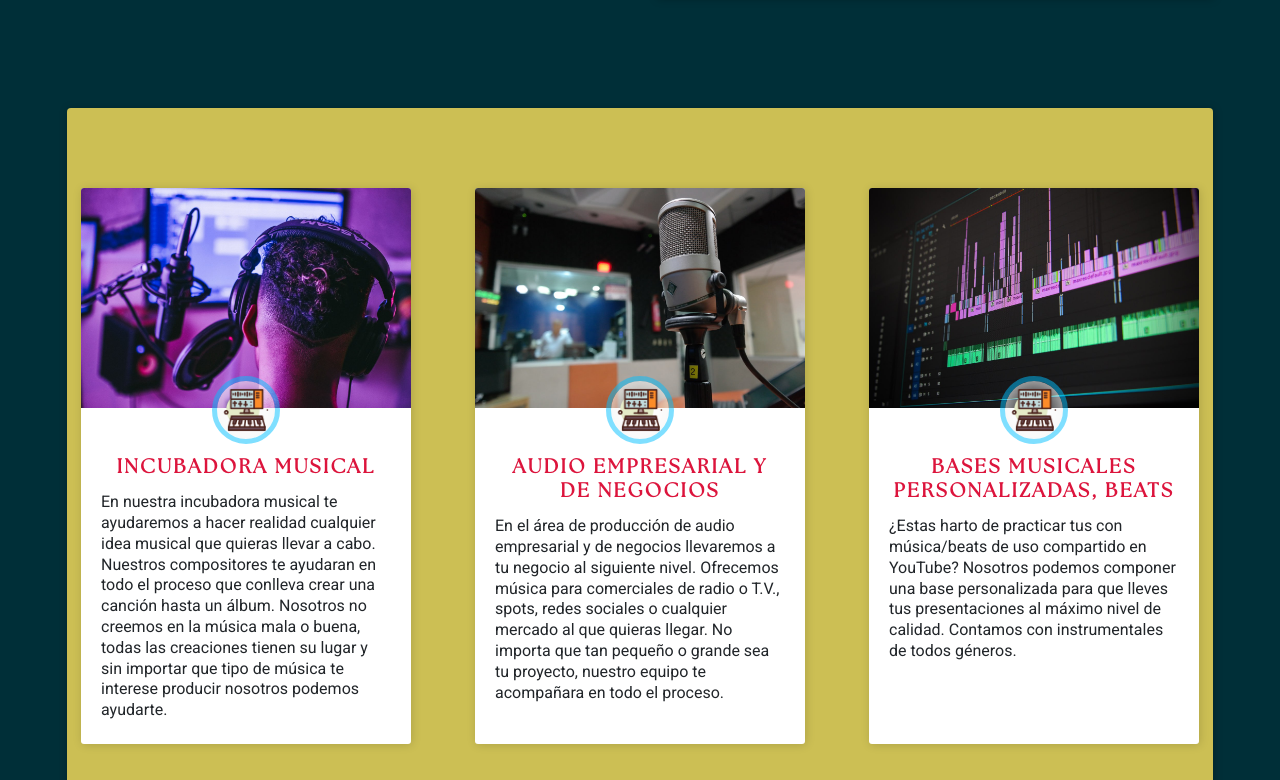
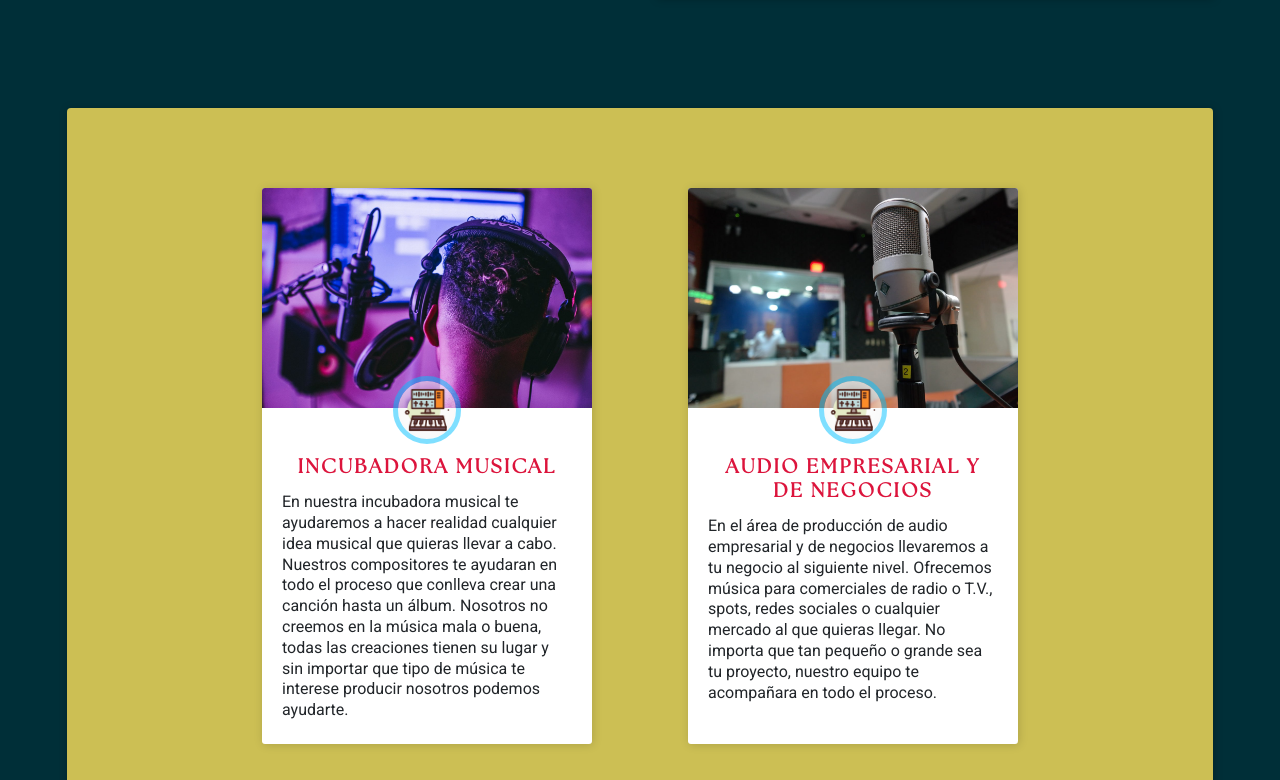
Before and after one commit to exxedridel/Xperimental-Sounds, a React app: page / in a window 1280 px wide. Shown: the part 2620-3400 px from the top of the page. Built offline with nearby package versions, Linux system fonts and the light colour scheme; a web font is replaced by a local one.

Commit message:
FIX FlexCards component responsive style

```diff
--- a/src/components/Flex-cards/FlexCards.styles.js
+++ b/src/components/Flex-cards/FlexCards.styles.js
@@ -8,7 +8,7 @@ export const FlexCardsStyled = styled.section`
   display: flex;
   justify-content: center;
   flex-wrap: wrap;
-  gap: 4rem;
+  gap: 3rem;
 
   .card {
     flex-basis: 330px;
@@ -65,4 +65,16 @@ export const FlexCardsStyled = styled.section`
     margin-block: 3px;
     font-size: 16px;
   }
+
+  /* @media (min-width: 35em) {
+    & {
+      gap: 4.5rem;
+    }
+  } */
+
+  @media (min-width: 55em) {
+    & {
+      gap: 6rem;
+    }
+  }
 `;
```
